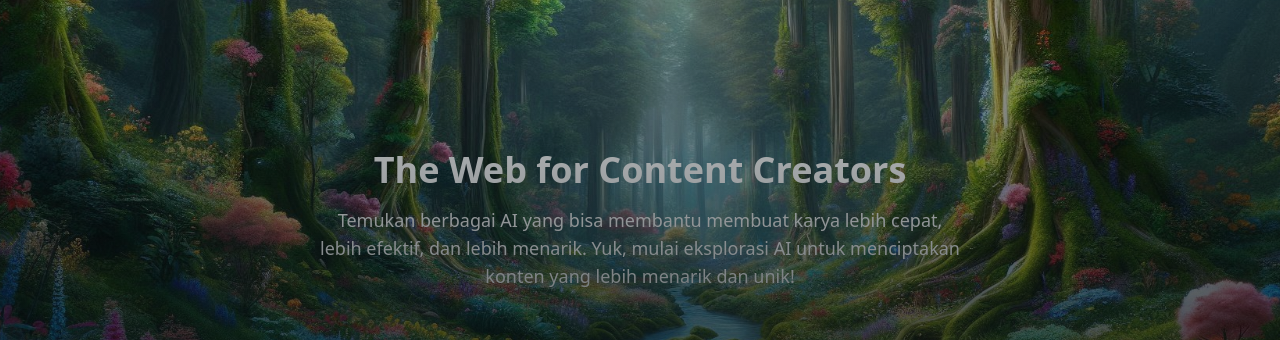
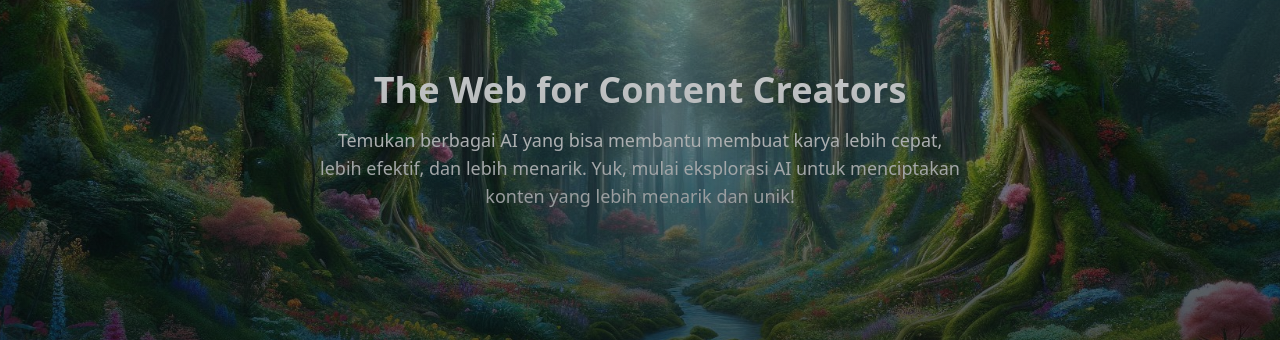
Before and after one commit to adnanamiruddin/jelajah-ai-project-client, a Next.js app: page / in a window 1280 px wide. Shown: the part 180-520 px from the top of the page. Built offline with nearby package versions, Linux system fonts and the light colour scheme; no server answers.

Commit message:
fix: Fix bug

```diff
--- a/src/components/layouts/HomeHero.jsx
+++ b/src/components/layouts/HomeHero.jsx
@@ -1,4 +1,5 @@
 import Image from "next/image";
+import MotionDiv from "./MotionDiv";
 
 export default function HomeHero() {
   return (
@@ -14,15 +15,20 @@ export default function HomeHero() {
 
       <div className="absolute inset-0 bg-gradient-to-b from-transparent to-[#071015] from-10% z-10"></div>
 
-      <div className="absolute top-1/2 left-1/2 transform -translate-x-1/2 -translate-y-1/2 text-white text-center w-11/12 md:w-1/2">
+      <div className="absolute top-1/2 left-1/2 transform -translate-x-1/2 -translate-y-1/2 text-white text-center w-11/12 md:w-1/2 md:top-[40%]">
+        <MotionDiv y={-100} delay={1}>
           <h1 className="text-3xl md:text-4xl font-bold">
             The Web for Content Creators
           </h1>
+        </MotionDiv>
+
+        <MotionDiv y={100} delay={1}>
           <p className="mt-4 md:text-lg">
             Temukan berbagai AI yang bisa membantu membuat karya lebih cepat,
             lebih efektif, dan lebih menarik. Yuk, mulai eksplorasi AI untuk
             menciptakan konten yang lebih menarik dan unik!
           </p>
+        </MotionDiv>
       </div>
     </div>
   );
--- a/src/pages/index.jsx
+++ b/src/pages/index.jsx
@@ -1,4 +1,5 @@
 import HomeContent from "@/components/layouts/HomeContent";
+import MotionDiv from "@/components/layouts/MotionDiv";
 import Image from "next/image";
 import { GoArrowRight } from "react-icons/go";
 
@@ -22,6 +23,7 @@ export default function HomePage() {
       /> */}
 
       <div className="flex flex-col gap-12 md:gap-24">
+        <MotionDiv y={-100} delay={1}>
           <HomeContent
             index="01"
             headTitle="HAI"
@@ -29,15 +31,17 @@ export default function HomePage() {
             content={
               <>
                 Apakah kamu seorang konten kreator yang mencari cara baru untuk
-              meningkatkan kreativitasmu? Dunia AI sekarang menyediakan berbagai
-              alat canggih yang bisa membantu membuat karya lebih cepat, lebih
-              efektif, dan lebih menarik. Yuk, mulai eksplorasi AI untuk
-              menciptakan konten yang lebih menarik dan unik!
+                meningkatkan kreativitasmu? Dunia AI sekarang menyediakan
+                berbagai alat canggih yang bisa membantu membuat karya lebih
+                cepat, lebih efektif, dan lebih menarik. Yuk, mulai eksplorasi
+                AI untuk menciptakan konten yang lebih menarik dan unik!
               </>
             }
             imageSrc="/home-content_1.jpeg"
           />
+        </MotionDiv>
 
+        <MotionDiv y={-100} delay={1}>
           <HomeContent
             index="02"
             headTitle="JADI"
@@ -47,8 +51,8 @@ export default function HomePage() {
                 Menggunakan AI dalam proses kreatif bisa menjadi game-changer!
                 Mulai dari pengeditan gambar otomatis hingga pembuatan konten
                 berbasis AI, semua bisa dilakukan lebih cepat dan efisien. Jika
-              kamu belum mencoba, sekarang adalah waktu yang tepat untuk memulai
-              dan melihat dampaknya pada produktivitasmu.
+                kamu belum mencoba, sekarang adalah waktu yang tepat untuk
+                memulai dan melihat dampaknya pada produktivitasmu.
               </>
             }
             readMoreHref="https://meson-digital.com/blog/peranan-ai-dalam-pembuatan-konten-media-sosial/"
@@ -56,7 +60,9 @@ export default function HomePage() {
             imageSrc="/home-content_2.jpeg"
             reverse
           />
+        </MotionDiv>
 
+        <MotionDiv y={-100} delay={1} optionalStyling={"md:hidden"}>
           <Image
             src="/home-content_1.jpeg"
             alt="Home Image 1"
@@ -64,24 +70,28 @@ export default function HomePage() {
             height={200}
             className="md:hidden mt-6 w-full mx-auto border-2 border-[#2E7D32]"
           />
+        </MotionDiv>
 
+        <MotionDiv y={-100} delay={1}>
           <HomeContent
             index="03"
             headTitle="AYOO!!!"
             title="Di Sini Kita Bisa Saling Berbagi"
             content={
               <>
-              Mari bergabung dengan komunitas kreator yang menggunakan AI untuk
-              menciptakan karya luar biasa. Di sini, kita bisa berbagi tips,
-              trik, dan rekomendasi AI terbaik yang bisa membantu mengoptimalkan
-              proses kreatifmu. Dengan saling berbagi, kita bisa berkembang
-              bersama!
+                Mari bergabung dengan komunitas kreator yang menggunakan AI
+                untuk menciptakan karya luar biasa. Di sini, kita bisa berbagi
+                tips, trik, dan rekomendasi AI terbaik yang bisa membantu
+                mengoptimalkan proses kreatifmu. Dengan saling berbagi, kita
+                bisa berkembang bersama!
               </>
             }
             readMoreHref="/explore"
             imageSrc="/home-content_3.jpeg"
           />
+        </MotionDiv>
 
+        <MotionDiv y={-100} delay={1} optionalStyling={"md:hidden"}>
           <Image
             src="/home-content_2.jpeg"
             alt="Home Image 2"
@@ -89,6 +99,7 @@ export default function HomePage() {
             height={200}
             className="md:hidden mt-6 w-full mx-auto border-2 border-[#2E7D32]"
           />
+        </MotionDiv>
       </div>
     </div>
   );
```
Lines whose indentation alone changed are shown as unchanged.
